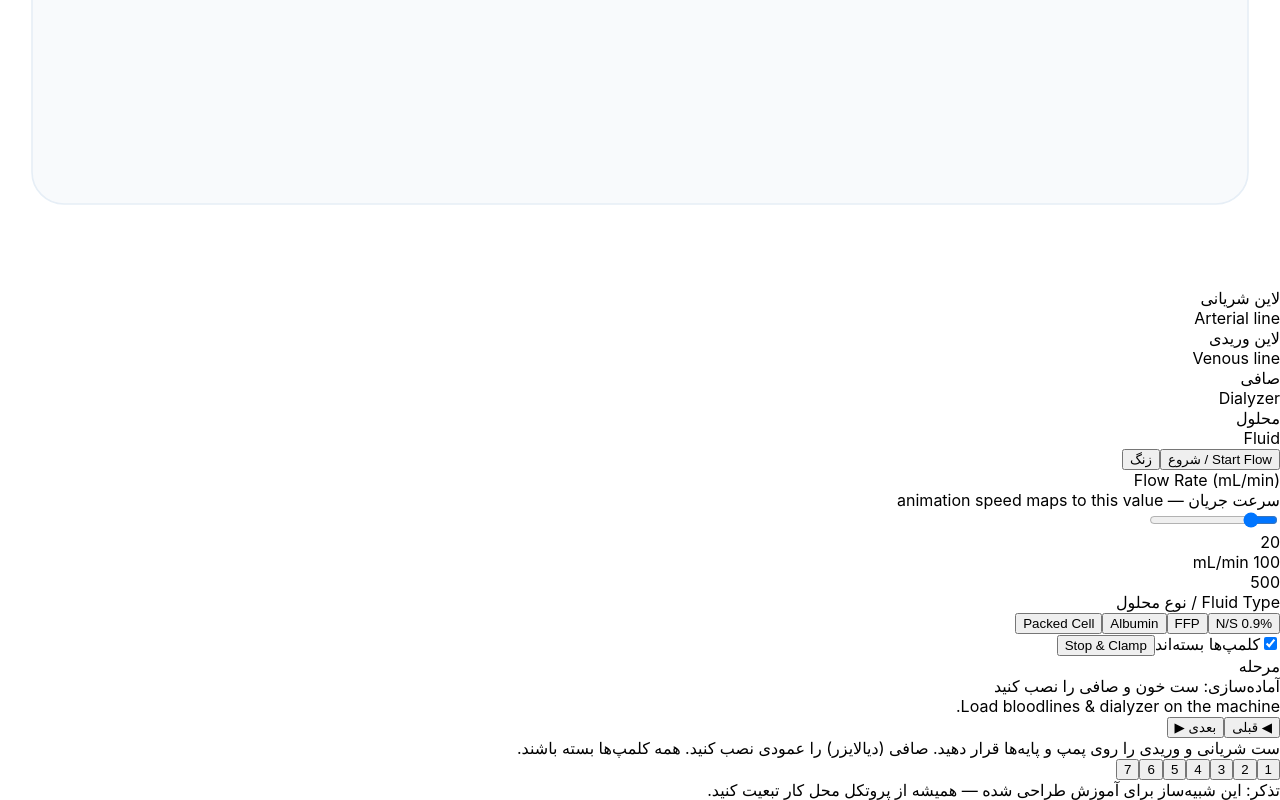
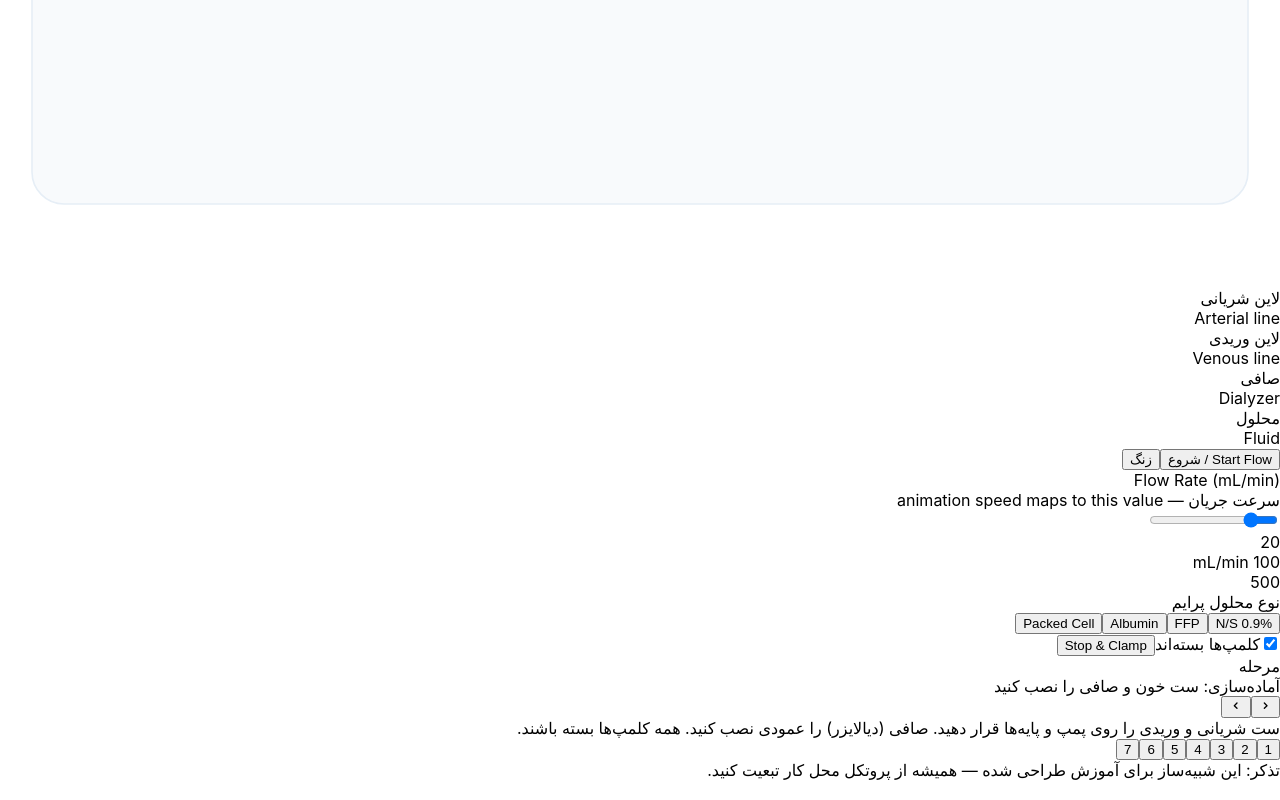
Before and after one commit to mohsenjamalpoor/hemodialys, a React (Create React App) app: page /hemo/priming4008S in a window 1280 px wide. Shown: the part 645-1445 px from the top of the page. Built offline with nearby package versions, Linux system fonts and the light colour scheme.

Commit message:
add fluid type

```diff
--- a/src/components/prime/Priming4008s.jsx
+++ b/src/components/prime/Priming4008s.jsx
@@ -1,5 +1,7 @@
 import React, { useMemo, useState } from "react";
 import { motion } from "framer-motion";
+import { HiChevronRight } from "react-icons/hi";
+import { HiChevronLeft } from "react-icons/hi";
 
 // -------------------- Utility --------------------
 const rateToDuration = (rate) => {
@@ -403,9 +405,9 @@ export default function Priming4008S() {
 
             <div>
               <label className="text-sm font-medium">
-                Fluid Type / نوع محلول
+             نوع محلول پرایم
               </label>
-              <div className="flex gap-2 mt-1">
+              <div className="flex gap-2 mt-3">
                 {["NS", "FFP", "Alb", "PC"].map((type) => (
                   <button
                     key={type}
@@ -453,14 +455,13 @@ export default function Priming4008S() {
                 <div>
                   <div className="text-sm text-slate-500">مرحله</div>
                   <div className="font-semibold">{step.titleFa}</div>
-                  <div className="text-xs text-slate-400">{step.hintEn}</div>
                 </div>
                 <div className="flex gap-2 mt-2 sm:mt-0">
                   <button
                     onClick={() => setStepIndex((i) => Math.max(0, i - 1))}
                     className="px-3 py-2 rounded-xl bg-slate-100 hover:bg-slate-200 active:scale-95"
                   >
-                    ◀︎ قبلی
+                    <HiChevronRight />
                   </button>
                   <button
                     onClick={() =>
@@ -468,7 +469,7 @@ export default function Priming4008S() {
                     }
                     className="px-3 py-2 rounded-xl bg-slate-100 hover:bg-slate-200 active:scale-95"
                   >
-                    بعدی ▶︎
+                    <HiChevronLeft />
                   </button>
                 </div>
               </div>
```
